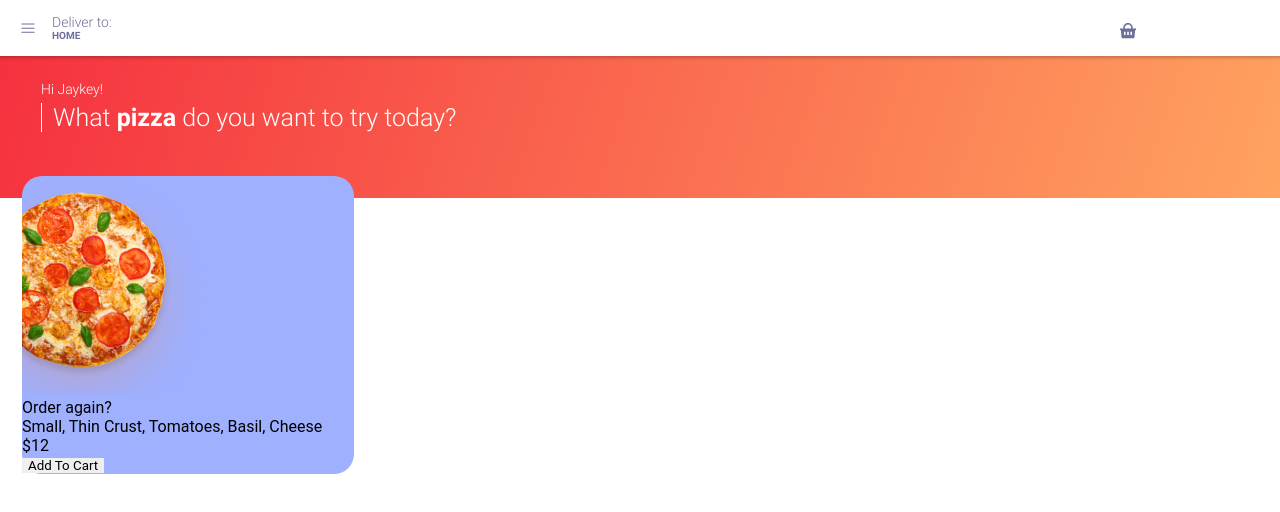
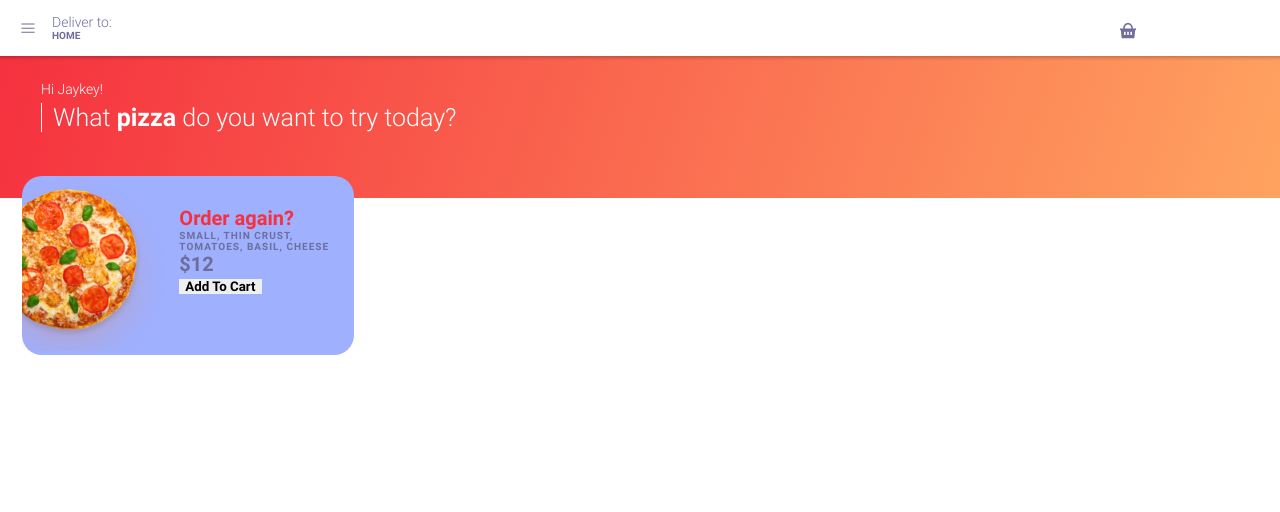
Before and after one commit to Jefferson227/uncle-john-pizzas-app, a React (Create React App) app: page /home in a window 1280 px wide. Shown: the top 512 px of the page. Built offline with nearby package versions, Linux system fonts and the light colour scheme.

Commit message:
Adjust style in the reorder container partially

```diff
--- a/src/pages/Home.css
+++ b/src/pages/Home.css
@@ -36,4 +36,36 @@
   margin-left: 22px;
   margin-top: -22px;
   border-radius: 20px;
+  display: flex;
 }
+
+.home-reorder-pizza-image {
+  max-width: 177px;
+  border: 0;
+  max-height: 175px;
+}
+
+.home-reorder-container-left {
+}
+
+.home-reorder-container-right {
+  padding-top: 30px;
+  font-family: "RobotoBold";
+}
+
+.home-reorder-title {
+  font-size: 20px;
+  color: var(--base-text-color-red-10);
+}
+
+.home-reorder-ingredients {
+  font-size: 10px;
+  text-transform: uppercase;
+  color: var(--base-text-color-gray-10);
+  letter-spacing: 1px;
+}
+
+.home-reorder-price {
+  font-size: 20px;
+  color: var(--base-text-color-gray-10);
+}
--- a/src/pages/Home.tsx
+++ b/src/pages/Home.tsx
@@ -15,15 +15,19 @@ const Home: React.FC = () => {
         </section>
 
         <section className="home-reorder-container">
-          <img src={ThinCrustPizzaPhoto} alt="Thin Crust Pizza"/>
+          <div className="home-reorder-container-left">
+            <img src={ThinCrustPizzaPhoto} className="home-reorder-pizza-image" alt="Thin Crust Pizza"/>
+          </div>
 
-          <div className="home-reorder-title">Order again?</div>
+          <div className="home-reorder-container-right">
+            <div className="home-reorder-title">Order again?</div>
 
-          <div className="home-reorder-ingredients">Small, Thin Crust, Tomatoes, Basil, Cheese</div>
+            <div className="home-reorder-ingredients">Small, Thin Crust, Tomatoes, Basil, Cheese</div>
 
-          <div className="home-reorder-price">$12</div>
+            <div className="home-reorder-price">$12</div>
 
-          <button className="home-add-to-cart-button">Add To Cart</button>
+            <button className="home-add-to-cart-button">Add To Cart</button>
+          </div>
         </section>
       </IonContent>
     </IonPage>
```
